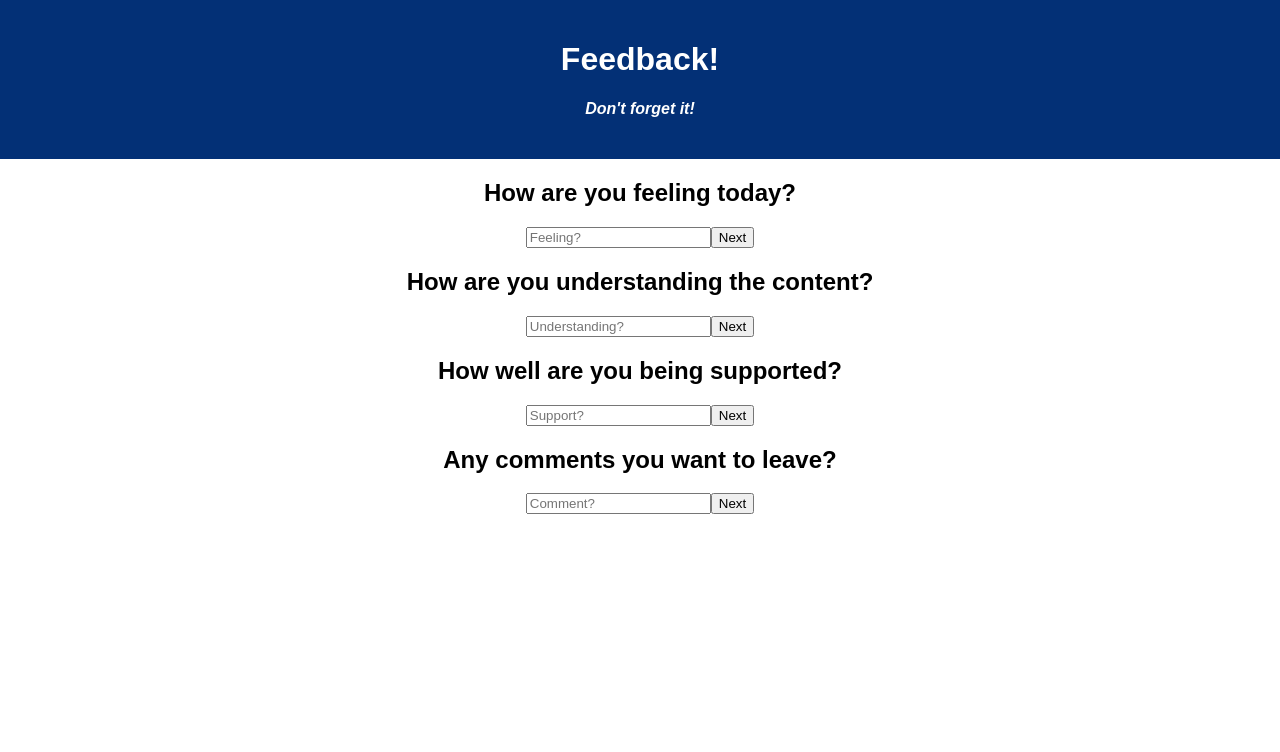
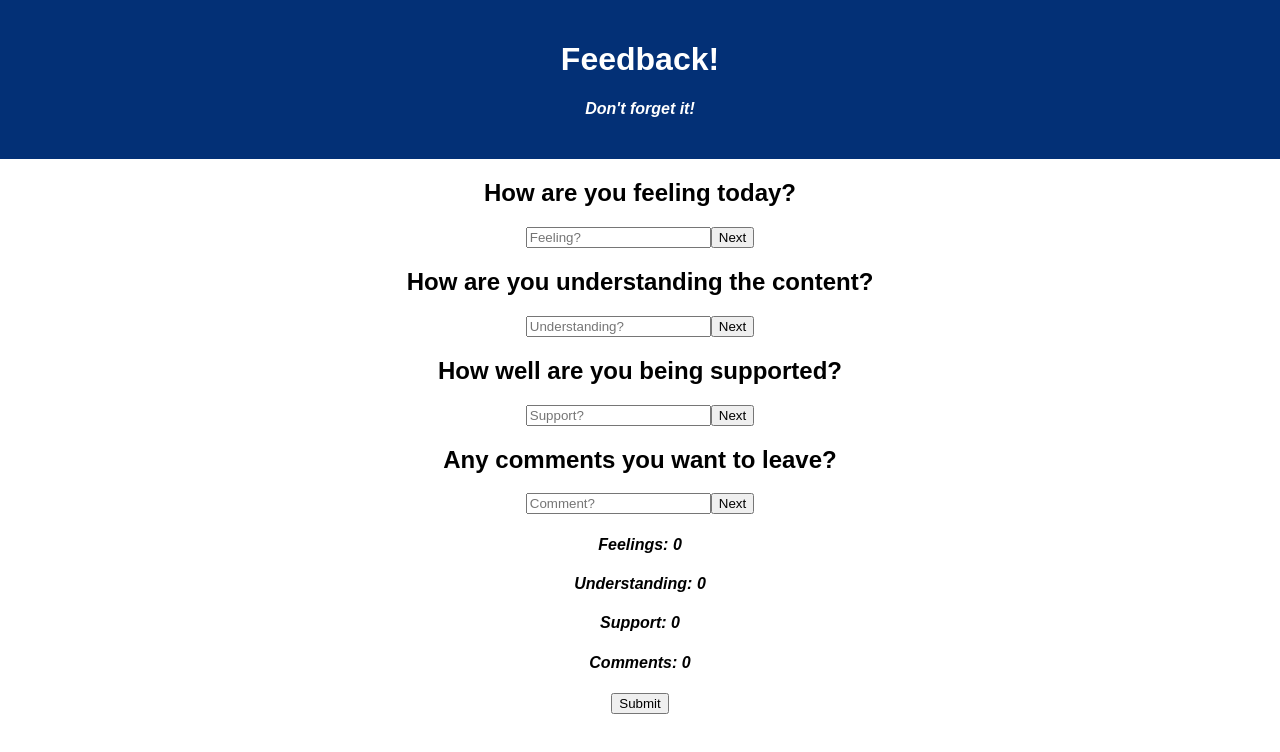
Before and after one commit to jamesdtwoods/weekend-redux-feedback-loop, a React (Create React App) app: page / in a window 1280 px wide. Shown: the top 752 px of the page. Built offline with nearby package versions, Linux system fonts and the light colour scheme.

Commit message:
created review component and post route, next is submission success page and app routing

```diff
--- a/src/components/App/App.jsx
+++ b/src/components/App/App.jsx
@@ -5,6 +5,7 @@ import Feedback from '../Feedback/Feedback';
 import Understanding from '../Understanding/Understanding';
 import Support from '../Support/Support';
 import Comment from '../Comment/Comment';
+import Review from '../Review/Review';
 
 function App() {
 
@@ -18,6 +19,8 @@ function App() {
       <Understanding />
       <Support />
       <Comment />
+      <br></br>
+      <Review />
     </div>
   );
 }
--- /dev/null
+++ b/src/components/Review/Review.jsx
@@ -0,0 +1,35 @@
+import { useSelector } from 'react-redux'
+import { useHistory } from 'react-router-dom';
+import axios from 'axios';
+
+function Review() {
+    const feeling = useSelector((store) => store.feeling)
+    const understanding = useSelector((store) => store.understanding)
+    const support = useSelector((store) => store.support)
+    const comments = useSelector((store) => store.comment)
+
+    const history = useHistory()
+
+    const submitFeedback = () => {
+        axios({
+            method: 'POST',
+            url: '/feedback',
+            data: {feeling, understanding, support, comments}
+        }).then((response) => {
+        }).catch((err) => {
+            console.log(err);
+        });
+        // history.push("/")
+    }
+    return (
+        <div>
+            <h4>Feelings: {feeling}</h4>
+            <h4>Understanding: {understanding}</h4>
+            <h4>Support: {support}</h4>
+            <h4>Comments: {comments}</h4>
+            <button onClick={submitFeedback}>Submit</button>
+        </div>
+    )
+}
+
+export default Review;
--- a/src/redux/store.js
+++ b/src/redux/store.js
@@ -1,28 +1,28 @@
 import { createStore, combineReducers, applyMiddleware } from 'redux';
 import logger from 'redux-logger';
 
-const setFeeling = (state = 0, action) => {
+const feeling = (state = 0, action) => {
   if (action.type === 'SET_FEELING') {
     return action.payload
 }
   return state;
 }
 
-const setUnderstanding = (state = 0, action) => {
+const understanding = (state = 0, action) => {
     if (action.type === 'SET_UNDERSTANDING') {
       return action.payload
   }
     return state;
 }
 
-const setSupport = (state = 0, action) => {
+const support = (state = 0, action) => {
     if (action.type === 'SET_SUPPORT') {
       return action.payload
   }
     return state;
 }
 
-const setComment = (state = 0, action) => {
+const comment = (state = 0, action) => {
     if (action.type === 'SET_COMMENT') {
       return action.payload
   }
@@ -32,10 +32,10 @@ const setComment = (state = 0, action) => {
 
 const store = createStore(
     combineReducers({
-      setFeeling,
-      setUnderstanding,
-      setSupport,
-      setComment
+      feeling,
+      understanding,
+      support,
+      comment
     }),
     applyMiddleware(logger),
   );
```
Also changed, not shown: 1 other file (tests, documents, lock files or other folders).
